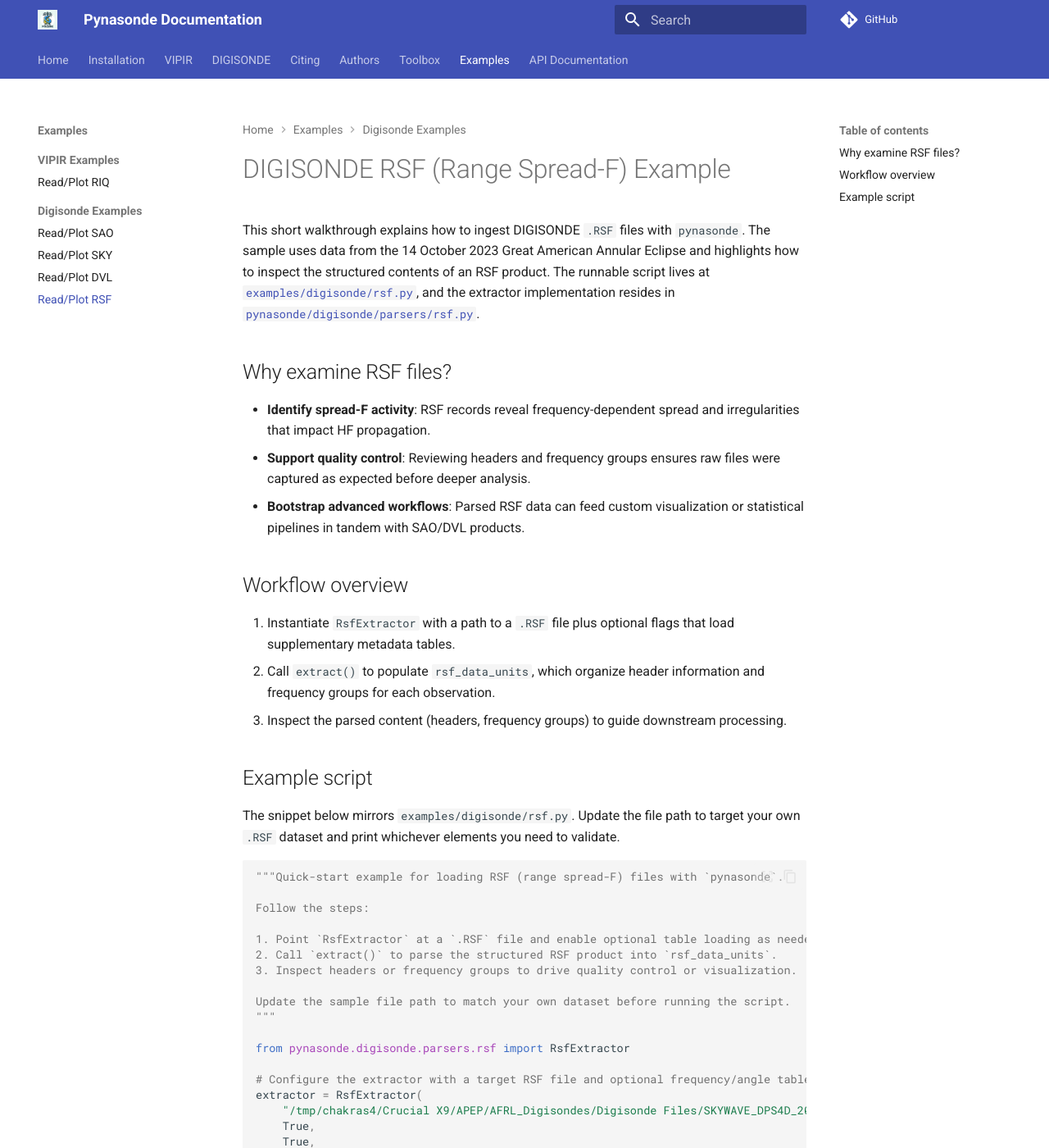
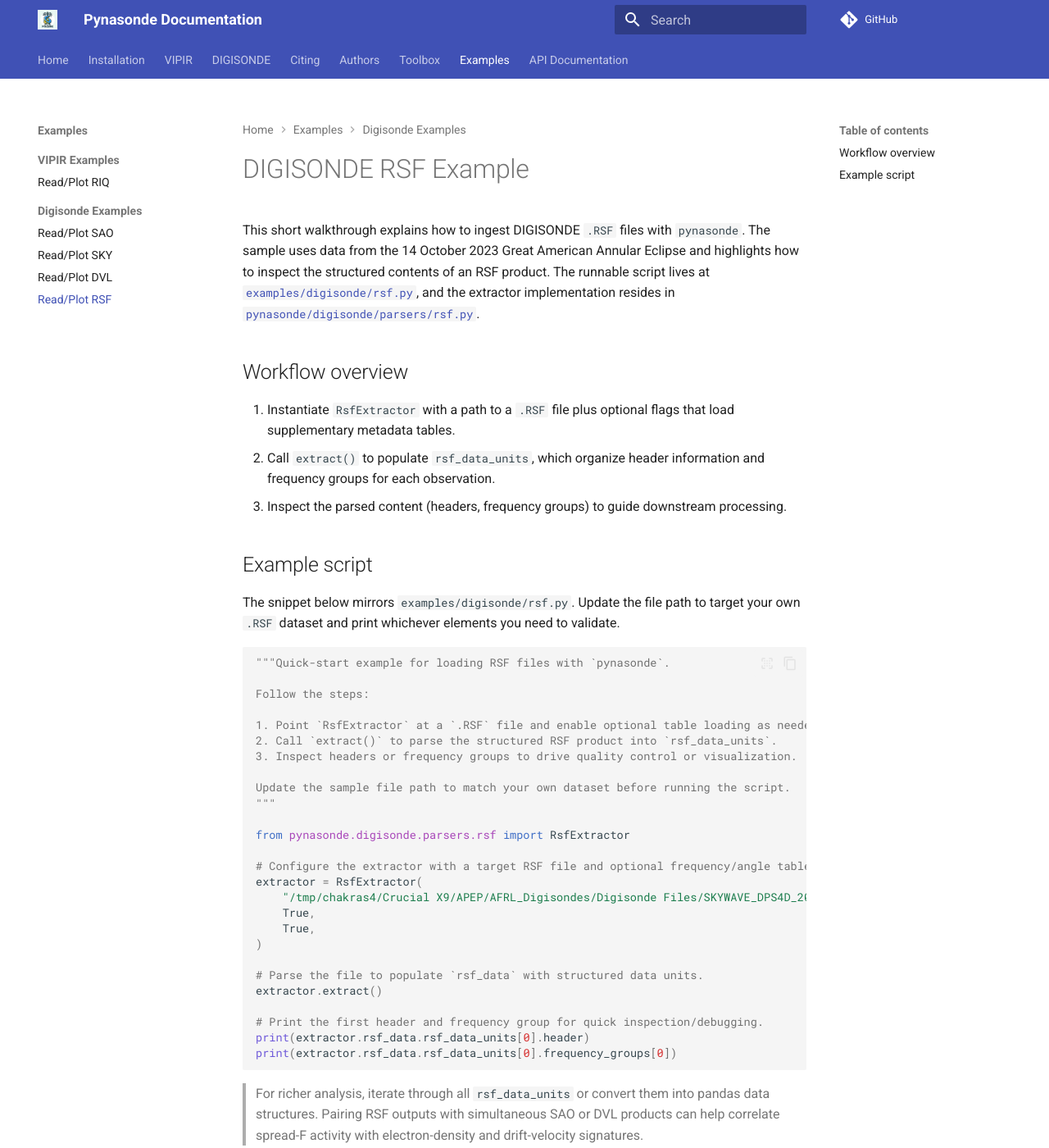
Before and after one commit to shibaji7/pynasonde, an MkDocs documentation site: the page built from docs/examples/digisonde/rsf.md, in a window 1280 px wide and 1400 px high. Shown: the whole window at 82% size. Built offline with MkDocs 1.6.1 and Material for MkDocs 9.7.7, drawn with Linux system fonts in a browser that asks for light colours; comment, search, counter and statistics services are not loaded.

Commit message:
Updated scripts and md

````diff
--- a/docs/examples/digisonde/rsf.md
+++ b/docs/examples/digisonde/rsf.md
@@ -1,4 +1,4 @@
-# DIGISONDE RSF (Range Spread-F) Example
+# DIGISONDE RSF Example
 
 This short walkthrough explains how to ingest DIGISONDE `.RSF` files with
 `pynasonde`. The sample uses data from the 14 October 2023 Great American Annular
@@ -6,15 +6,6 @@ Eclipse and highlights how to inspect the structured contents of an RSF product.
 The runnable script lives at [`examples/digisonde/rsf.py`](https://github.com/shibaji7/pynasonde/examples/digisonde/rsf.py),
 and the extractor implementation resides in
 [`pynasonde/digisonde/parsers/rsf.py`](https://github.com/shibaji7/pynasonde/pynasonde/digisonde/parsers/rsf.py).
-
-## Why examine RSF files?
-
-- **Identify spread-F activity**: RSF records reveal frequency-dependent spread and
-  irregularities that impact HF propagation.
-- **Support quality control**: Reviewing headers and frequency groups ensures raw files
-  were captured as expected before deeper analysis.
-- **Bootstrap advanced workflows**: Parsed RSF data can feed custom visualization or
-  statistical pipelines in tandem with SAO/DVL products.
 
 ## Workflow overview
 
@@ -30,7 +21,7 @@ The snippet below mirrors `examples/digisonde/rsf.py`. Update the file path to t
 your own `.RSF` dataset and print whichever elements you need to validate.
 
 ```python
-"""Quick-start example for loading RSF (range spread-F) files with `pynasonde`.
+"""Quick-start example for loading RSF files with `pynasonde`.
 
 Follow the steps:
 
````
Also changed, not shown: 1 other file.
